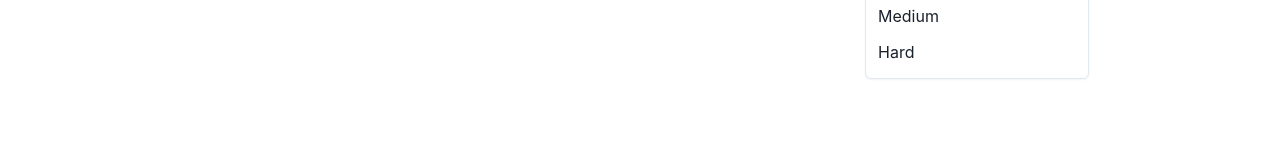
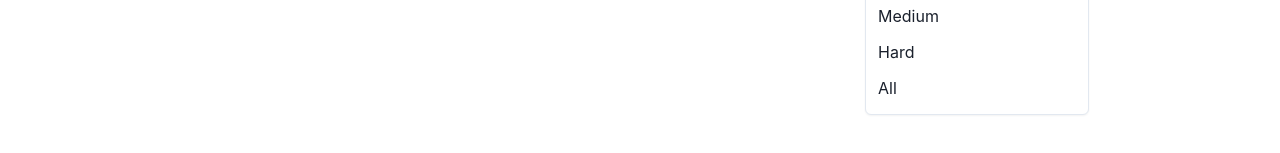
Before and after one commit to CS3219-AY2324S1/ay2324s1-course-assessment-g10, a React (Create React App) app in the folder frontend/: page / in a window 1280 px wide. Both pictures are taken after a click on the button "Collaborate". Shown: the part 147-300 px from the top of the page. Built offline with nearby package versions, Linux system fonts and the light colour scheme.

Commit message:
Add match all btn

```diff
--- a/frontend/src/components/MatchMakeBtn/MatchMakeBtn.component.tsx
+++ b/frontend/src/components/MatchMakeBtn/MatchMakeBtn.component.tsx
@@ -17,6 +17,7 @@ const diffRange = [
   [3, 5.9],
   [6, 7.9],
   [8, 9.9],
+  [0, 9.9],
 ];
 
 const CollaborateBtn = () => {
@@ -67,6 +68,9 @@ const MatchMakeBtn = () => {
         <MenuItem onClick={() => findMatch(diffRange[3][0], diffRange[3][1])}>
           Hard
         </MenuItem>
+        <MenuItem onClick={() => findMatch(diffRange[4][0], diffRange[4][1])}>
+          All
+        </MenuItem>
       </MenuList>
     </Menu>
   );
```
